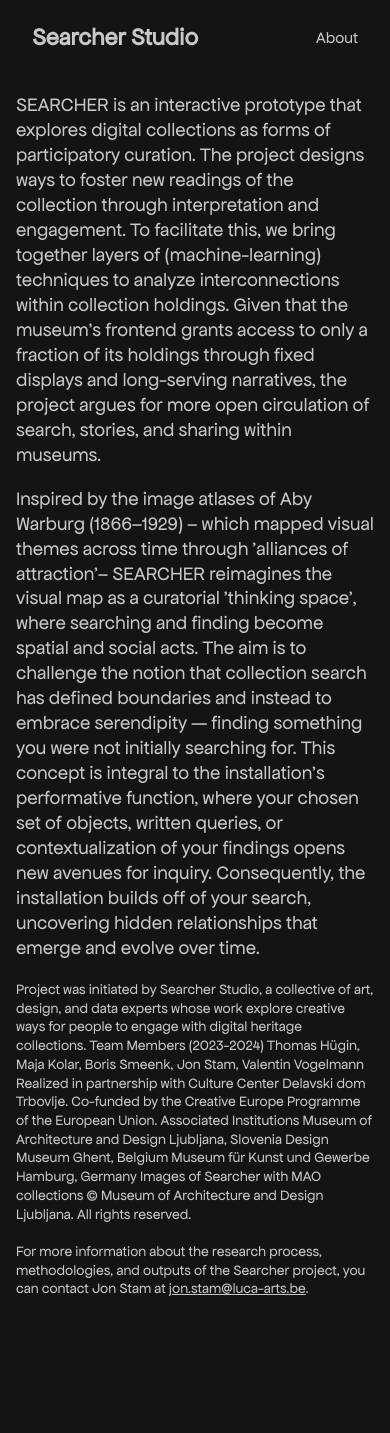
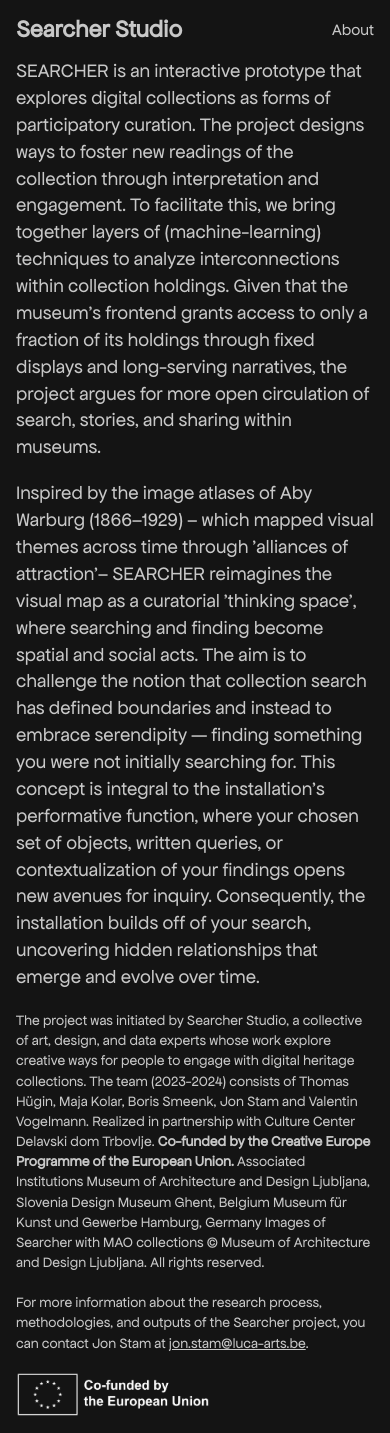
Before and after one commit to serendipity-searcher/landingpage, a website: page app/public/about.html in a window 390 px wide. Before the commit the page ends 1329 px from the top, so only its background shows below. Drawn offline with Linux system fonts and the light colour scheme; files whose address does not match are found by name.

Commit message:
New images, logo & styling

```diff
--- a/app/public/about.html
+++ b/app/public/about.html
@@ -46,13 +46,13 @@
             evolve over time.
           </p>
           <p class="sub">
-            Project was initiated by Searcher Studio, a collective of art,
+            The project was initiated by Searcher Studio, a collective of art,
             design, and data experts whose work explore creative ways for people
-            to engage with digital heritage collections. Team Members
-            (2023-2024) Thomas Hügin, Maja Kolar, Boris Smeenk, Jon Stam,
-            Valentin Vogelmann Realized in partnership with Culture Center
-            Delavski dom Trbovlje. Co-funded by the Creative Europe Programme of
-            the European Union. Associated Institutions Museum of Architecture
+            to engage with digital heritage collections. The team (2023-2024)
+            consists of Thomas Hügin, Maja Kolar, Boris Smeenk, Jon Stam and
+            Valentin Vogelmann. Realized in partnership with Culture Center
+            Delavski dom Trbovlje. <b>Co-funded by the Creative Europe Programme of
+            the European Union.</b> Associated Institutions Museum of Architecture
             and Design Ljubljana, Slovenia Design Museum Ghent, Belgium Museum
             für Kunst und Gewerbe Hamburg, Germany Images of Searcher with MAO
             collections © Museum of Architecture and Design Ljubljana. All
@@ -63,6 +63,7 @@
             outputs of the Searcher project, you can contact Jon Stam at
             <a href="mailto:jon.stam@luca-arts.be">jon.stam@luca-arts.be</a>.
           </p>
+          <img src="./assets/images/EN_Co-fundedbytheEU_RGB_WHITE Outline.png" alt="EU Logo" />
         </main>
       </div>
     </div>
--- a/app/public/css/style.css
+++ b/app/public/css/style.css
@@ -30,6 +30,7 @@
 
 p {
   font-size: 1.2em;
+  margin: 0;
 }
 
 header h1 {
@@ -38,9 +39,13 @@
 }
 
 header {
+  position: sticky;
+  top: 0;
   display: flex;
   justify-content: space-between;
-  padding: 0.5em 1em;
+  background-color: var(--primary);
+  margin: -1em -2.5em;
+  padding: 1em 2.5em;
 }
 
 nav {
@@ -77,7 +82,7 @@
 .searcher-studio {
   display: flex;
   flex-direction: column;
-  padding: 1em 1em;
+  padding: 1em 2.5em;
   gap: 1em;
 }
 
@@ -106,8 +111,11 @@
 }
 
 main {
+  display: flex;
+  flex-direction: column;
   max-width: 720px;
-  line-height: 1.3;
+  line-height: 1.4;
+  gap: 1.2em;
 }
 
 .sub {
@@ -117,6 +125,10 @@
 .container {
   display: flex;
   height: 100%;
+}
+
+.container img {
+  width: 200px;
 }
 
 .index .container {
@@ -153,7 +165,15 @@
   display: block;
   height: 100%;
   width: 100%;
+}
+
+.carousel-cell video {
   object-fit: cover;
+}
+
+.carousel img {
+  object-fit: contain;
+  background-color: rgb(35, 35, 35);
 }
 
 .flickity-prev-next-button {
@@ -175,3 +195,15 @@
 .flickity-button {
   color: var(--primary);
 }
+
+@media (min-width: 320px) and (max-width: 480px) {
+  header {
+    margin: -1em;
+    padding: 1em;
+  }
+
+  .searcher-studio {
+    padding: 1em;
+  }
+
+}
--- a/app/public/js/main.js
+++ b/app/public/js/main.js
@@ -1,13 +1,17 @@
-const elem = document.querySelector('.carousel');
-const nextButton = document.querySelector('.button--next');
+const SCROLL_THRESHOLD = 1000
+const SCROLL_SPEED_THRESHOLD = 5
+const elem = document.querySelector('.carousel')
+const nextButton = document.querySelector('.button--next')
 
-const flkty = new Flickity(elem, {
+let allowFlick = true
+
+const flick = new Flickity(elem, {
     pageDots: false,
     wrapAround: true,
-    freeScroll: true,
     prevNextButtons: false
 });
 
+
 nextButton.addEventListener('click', () => {
-    flkty.next();
+    flick.next();
 });
```
Also changed, not shown: app/public/index.html (+30 -6 lines), app/public/assets/images/EN_Co-fundedbytheEU_RGB_WHITE Outline.png (added), app/public/assets/images/Searcher0180editMS-no_bkgeditMS.jpg (added), app/public/assets/images/Searcher0194editMS-no_bkgeditMS.jpg (added), app/public/assets/images/Searcher0204editMS-no_bkgeditMS.jpg (added), 11 other files.
